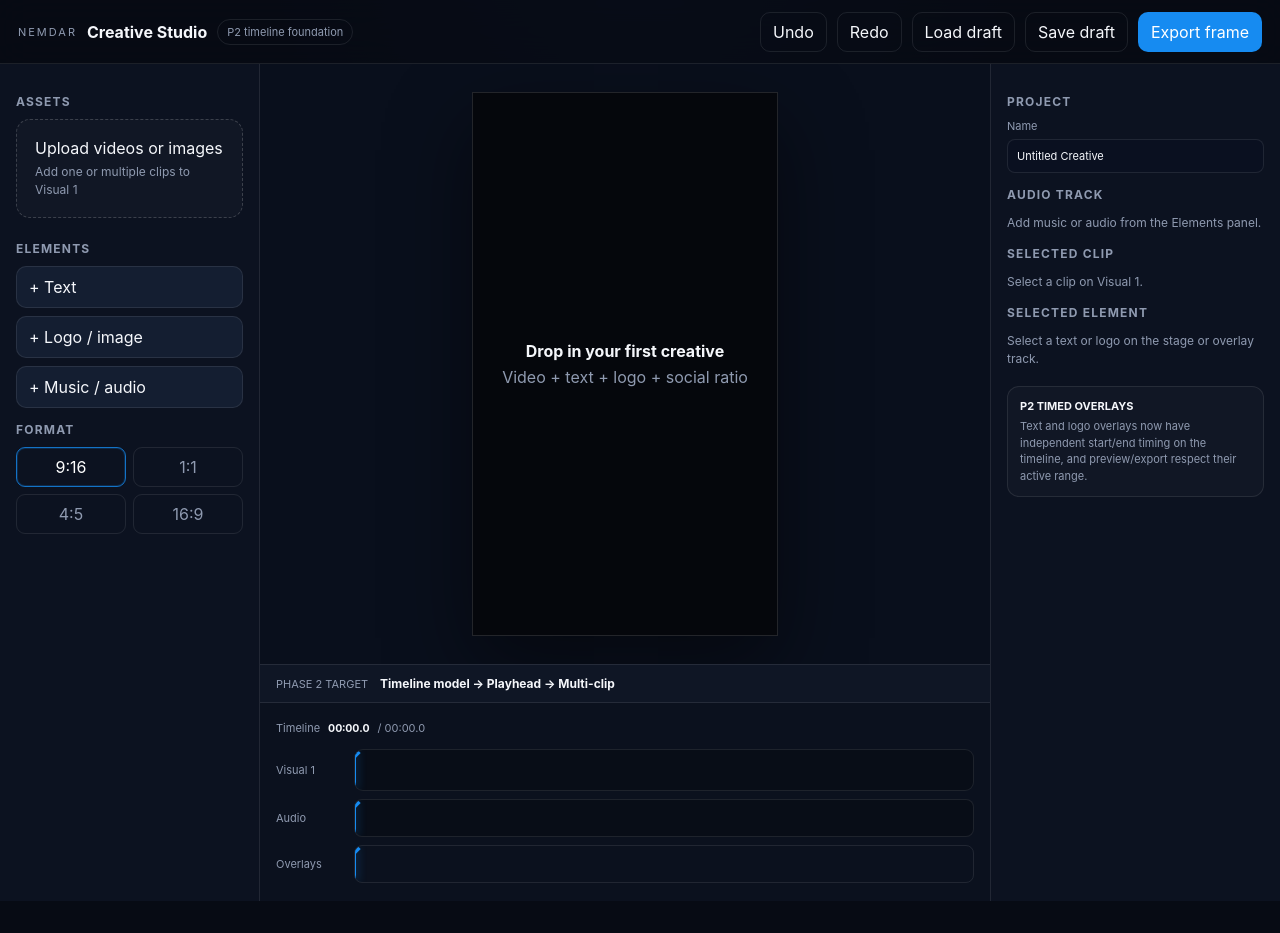
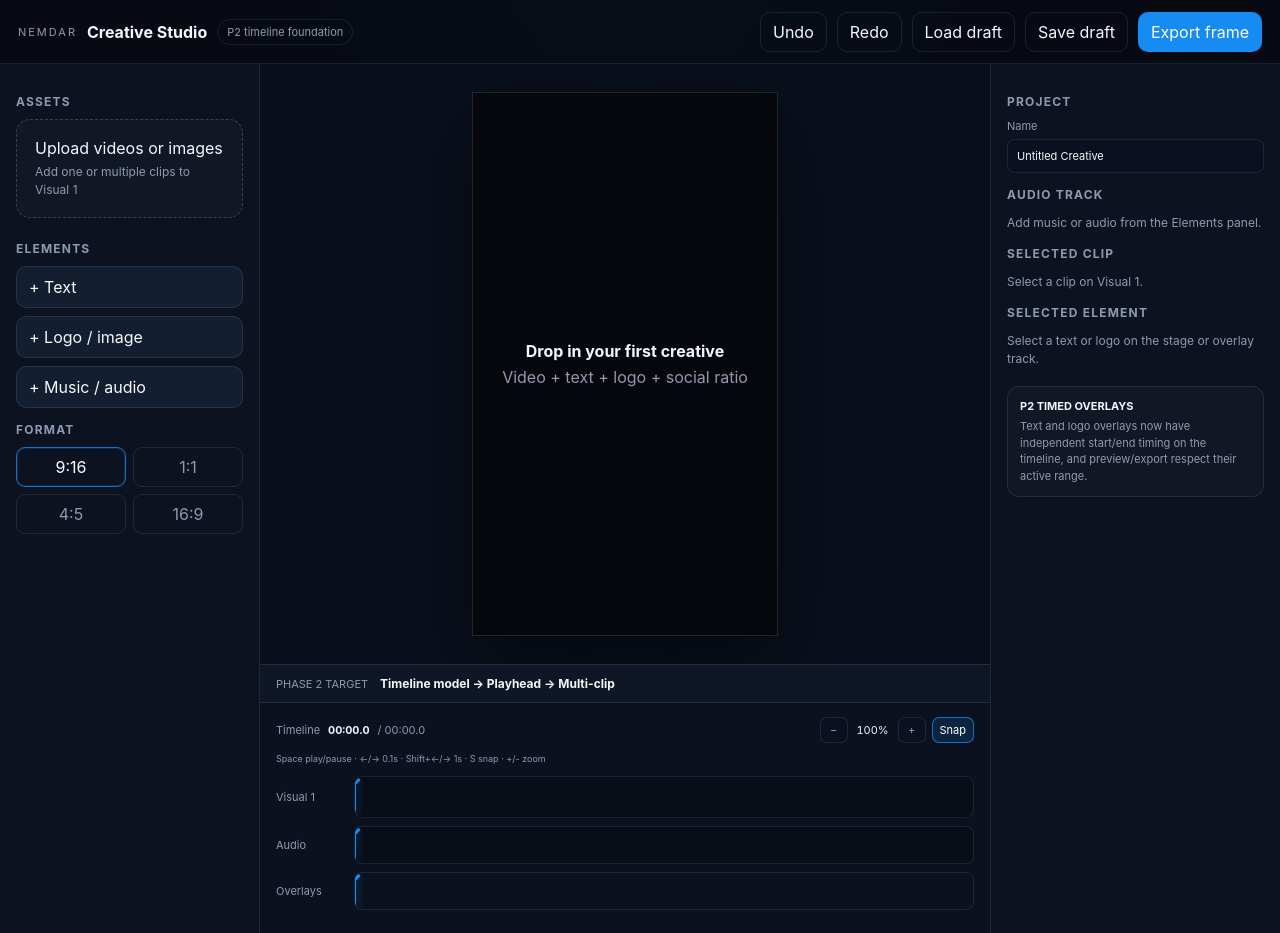
Before and after one commit to NEMDAR/Creative, a Next.js app: page / in a window 1280 px wide. Before the commit the page ends 901 px from the top, so only its background shows below. Built offline with nearby package versions, Linux system fonts and the light colour scheme.

Commit message:
feat: add P2 timeline zoom snapping and keyboard controls

```diff
--- a/app/globals.css
+++ b/app/globals.css
@@ -57,9 +57,18 @@ h2 { font-size:12px; text-transform:uppercase; letter-spacing:.1em; color:var(--
 .exportState.success { color:#8ad9aa; }
 .exportState.error { color:#ff98a2; max-width:320px; overflow:hidden; text-overflow:ellipsis; white-space:nowrap; }
 .timelinePanel { padding:12px 16px 18px; background:#0b111e; display:flex; flex-direction:column; gap:8px; }
-.timelineHeader { display:flex; align-items:center; gap:8px; min-height:26px; color:var(--muted); font-size:11px; }
+.timelineHeader { display:flex; align-items:center; justify-content:space-between; gap:12px; min-height:30px; color:var(--muted); font-size:11px; }
 .timelineHeader strong { color:var(--text); font-variant-numeric:tabular-nums; }
-.timelineRow { display:grid; grid-template-columns:70px 1fr; gap:8px; align-items:center; }
+.timelineMeta { display:flex; align-items:center; gap:8px; min-width:0; }
+.timelineTools { display:flex; align-items:center; gap:6px; flex:0 0 auto; }
+.timelineTools button { min-width:28px; height:26px; border:1px solid var(--line); border-radius:7px; background:#0a1020; color:var(--muted); padding:0 7px; font-size:11px; }
+.timelineTools button:hover { color:var(--text); border-color:rgba(255,255,255,.2); }
+.timelineTools span { min-width:38px; text-align:center; color:var(--text); font-variant-numeric:tabular-nums; }
+.timelineSnap.active { color:white; border-color:rgba(22,139,241,.75); background:rgba(22,139,241,.16); }
+.timelineShortcutHint { color:var(--muted); font-size:9px; line-height:1.4; }
+.timelineViewport { overflow-x:auto; overflow-y:hidden; padding:2px 0 5px; scrollbar-width:thin; }
+.timelineCanvas { min-width:100%; display:flex; flex-direction:column; gap:8px; transition:width .12s ease; }
+.timelineRow { display:grid; grid-template-columns:70px minmax(0,1fr); gap:8px; align-items:center; min-width:0; }
 .trackLabel { font-size:11px; color:var(--muted); }
 .timelineSurface { position:relative; min-height:42px; border:1px solid var(--line); border-radius:9px; background:#080d17; overflow:hidden; cursor:crosshair; }
 .clip { border:1px solid rgba(22,139,241,.34); background:rgba(22,139,241,.12); padding:8px 10px; border-radius:8px; font-size:12px; overflow:hidden; white-space:nowrap; text-overflow:ellipsis; }
--- a/components/PhaseOneEditor.tsx
+++ b/components/PhaseOneEditor.tsx
@@ -36,6 +36,8 @@ export default function PhaseOneEditor() {
   const [duration, setDuration] = useState(0);
   const [timeline, setTimeline] = useState(createEmptyTimeline);
   const [audioTrack, setAudioTrack] = useState<AudioTrackItem | null>(null);
+  const [timelineZoom, setTimelineZoom] = useState(1);
+  const [snapEnabled, setSnapEnabled] = useState(true);
   const videoRef = useRef<HTMLVideoElement | null>(null);
   const audioRef = useRef<HTMLAudioElement | null>(null);
   const stageRef = useRef<HTMLDivElement | null>(null);
@@ -558,11 +560,53 @@ export default function PhaseOneEditor() {
     setSelectedId(null);
   }
 
-  function scrubTimeline(event: ReactMouseEvent<HTMLDivElement>) {
+  function clampTimelineTime(value: number) {
+    return Math.max(0, Math.min(timeline.duration, value));
+  }
+
+  function snapTimelineTime(value: number) {
+    const clamped = clampTimelineTime(value);
+    if (!snapEnabled || timeline.duration <= 0) return clamped;
+
+    const snapPoints = [
+      0,
+      timeline.duration,
+      ...(timeline.tracks[0]?.clips.flatMap((clip) => [
+        clip.timelineStart,
+        clip.timelineStart + clip.duration,
+      ]) ?? []),
+      ...project.overlays.flatMap((overlay) => {
+        const end = getOverlayEnd(overlay);
+        return Number.isFinite(end)
+          ? [getOverlayStart(overlay), Math.min(end, timeline.duration)]
+          : [getOverlayStart(overlay)];
+      }),
+      ...(audioTrack
+        ? [
+            audioTrack.startTime,
+            Math.min(timeline.duration, audioTrack.startTime + audioTrack.duration),
+          ]
+        : []),
+    ];
+
+    const nearest = snapPoints.reduce(
+      (best, point) =>
+        Math.abs(point - clamped) < Math.abs(best - clamped) ? point : best,
+      snapPoints[0] ?? clamped
+    );
+    const threshold = Math.max(0.04, 0.18 / Math.max(1, timelineZoom));
+    if (Math.abs(nearest - clamped) <= threshold) {
+      return clampTimelineTime(nearest);
+    }
+
+    return clampTimelineTime(Math.round(clamped * 10) / 10);
+  }
+
+  function seekTimelineTo(rawTime: number, applySnap = true) {
     if (timeline.duration <= 0) return;
-    const rect = event.currentTarget.getBoundingClientRect();
-    const ratio = Math.max(0, Math.min(1, (event.clientX - rect.left) / rect.width));
-    const timelineTime = timeline.duration * ratio;
+    const timelineTime = applySnap
+      ? snapTimelineTime(rawTime)
+      : clampTimelineTime(rawTime);
     const resolved = resolveTimelineTime(timeline, timelineTime);
     setTimeline((current) => setTimelinePlayhead(current, timelineTime));
 
@@ -585,6 +629,102 @@ export default function PhaseOneEditor() {
       videoRef.current.currentTime = resolved.sourceTime;
     }
   }
+
+  function scrubTimeline(event: ReactMouseEvent<HTMLDivElement>) {
+    if (timeline.duration <= 0) return;
+    const rect = event.currentTarget.getBoundingClientRect();
+    const ratio = Math.max(0, Math.min(1, (event.clientX - rect.left) / rect.width));
+    seekTimelineTo(timeline.duration * ratio);
+  }
+
+  useEffect(() => {
+    const onKeyDown = (event: KeyboardEvent) => {
+      const target = event.target as HTMLElement | null;
+      const tagName = target?.tagName?.toLowerCase();
+      const isEditing =
+        target?.isContentEditable ||
+        tagName === "input" ||
+        tagName === "textarea" ||
+        tagName === "select";
+      if (isEditing) return;
+
+      if (event.code === "Space") {
+        event.preventDefault();
+        const video = videoRef.current;
+        if (!video) return;
+        if (video.paused) {
+          void video.play().catch(() => undefined);
+        } else {
+          video.pause();
+        }
+        return;
+      }
+
+      if (event.key === "ArrowLeft" || event.key === "ArrowRight") {
+        event.preventDefault();
+        const direction = event.key === "ArrowRight" ? 1 : -1;
+        const step = event.shiftKey ? 1 : 0.1;
+        seekTimelineTo(timeline.playhead + direction * step, false);
+        return;
+      }
+
+      if (event.key === "Home") {
+        event.preventDefault();
+        seekTimelineTo(0, false);
+        return;
+      }
+
+      if (event.key === "End") {
+        event.preventDefault();
+        seekTimelineTo(timeline.duration, false);
+        return;
+      }
+
+      if (!event.ctrlKey && !event.metaKey && event.key.toLowerCase() === "s") {
+        event.preventDefault();
+        setSnapEnabled((value) => !value);
+        return;
+      }
+
+      if (event.key === "+" || event.key === "=") {
+        event.preventDefault();
+        setTimelineZoom((value) => Math.min(4, Math.round((value + 0.25) * 100) / 100));
+        return;
+      }
+
+      if (event.key === "-") {
+        event.preventDefault();
+        setTimelineZoom((value) => Math.max(1, Math.round((value - 0.25) * 100) / 100));
+        return;
+      }
+
+      if (event.key === "Delete" || event.key === "Backspace") {
+        if (selectedId) {
+          event.preventDefault();
+          deleteSelected();
+          return;
+        }
+        const clipCount = timeline.tracks[0]?.clips.length ?? 0;
+        if (selectedClipId && clipCount > 1) {
+          event.preventDefault();
+          deleteSelectedClip();
+        }
+      }
+    };
+
+    window.addEventListener("keydown", onKeyDown);
+    return () => window.removeEventListener("keydown", onKeyDown);
+  }, [
+    timeline,
+    selectedId,
+    selectedClipId,
+    media,
+    mediaItems,
+    snapEnabled,
+    timelineZoom,
+    project.overlays,
+    audioTrack,
+  ]);
 
   function dragOverlay(event: ReactPointerEvent<HTMLDivElement>, overlay: Overlay) {
     const stage = stageRef.current;
@@ -1359,10 +1499,56 @@ export default function PhaseOneEditor() {
 
           <div className="timelinePanel">
             <div className="timelineHeader">
+              <div className="timelineMeta">
                 <span>Timeline</span>
                 <strong data-testid="timeline-clock">{formatTimelineTime(timeline.playhead)}</strong>
                 <span>/ {formatTimelineTime(timeline.duration)}</span>
               </div>
+              <div className="timelineTools">
+                <button
+                  type="button"
+                  aria-label="Timeline zoom out"
+                  onClick={() =>
+                    setTimelineZoom((value) =>
+                      Math.max(1, Math.round((value - 0.25) * 100) / 100)
+                    )
+                  }
+                >
+                  −
+                </button>
+                <span data-testid="timeline-zoom">{Math.round(timelineZoom * 100)}%</span>
+                <button
+                  type="button"
+                  aria-label="Timeline zoom in"
+                  onClick={() =>
+                    setTimelineZoom((value) =>
+                      Math.min(4, Math.round((value + 0.25) * 100) / 100)
+                    )
+                  }
+                >
+                  +
+                </button>
+                <button
+                  type="button"
+                  aria-label="Timeline snapping"
+                  aria-pressed={snapEnabled}
+                  className={snapEnabled ? "timelineSnap active" : "timelineSnap"}
+                  onClick={() => setSnapEnabled((value) => !value)}
+                >
+                  Snap
+                </button>
+              </div>
+            </div>
+            <div className="timelineShortcutHint">
+              Space play/pause · ←/→ 0.1s · Shift+←/→ 1s · S snap · +/- zoom
+            </div>
+            <div className="timelineViewport" data-testid="timeline-viewport">
+              <div
+                className="timelineCanvas"
+                data-testid="timeline-canvas"
+                data-zoom={timelineZoom.toFixed(2)}
+                style={{ width: `${timelineZoom * 100}%` }}
+              >
                 <div className="timelineRow">
                   <div className="trackLabel">Visual 1</div>
                   <div
@@ -1435,7 +1621,10 @@ export default function PhaseOneEditor() {
                   <div className="overlayTrack" data-testid="overlay-track">
                     {project.overlays.map((overlay) => {
                       const start = getOverlayStart(overlay);
-                  const end = Math.min(getOverlayEnd(overlay), timeline.duration || getOverlayEnd(overlay));
+                      const end = Math.min(
+                        getOverlayEnd(overlay),
+                        timeline.duration || getOverlayEnd(overlay)
+                      );
                       const width = Math.max(0.1, end - start);
                       return (
                         <button
@@ -1461,6 +1650,8 @@ export default function PhaseOneEditor() {
                         left: `${timeline.duration > 0 ? (timeline.playhead / timeline.duration) * 100 : 0}%`,
                       }}
                     />
+                  </div>
+                </div>
               </div>
             </div>
           </div>
```
Also changed, not shown: 1 other file (tests, documents, lock files or other folders). Lines whose indentation alone changed are shown as unchanged.
